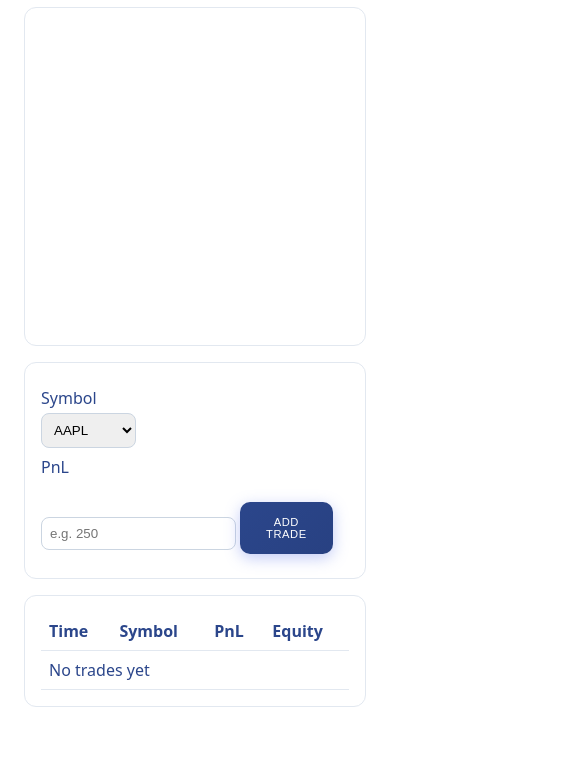
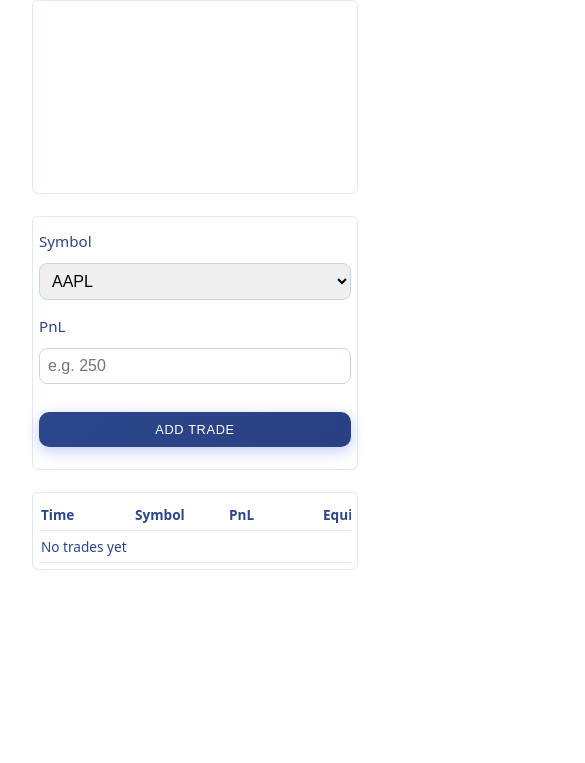
Before and after one commit to Mpumelelo-Lu/AlgoHive, a plain HTML site: page index.html in a window 390 px wide. Shown: the part 81-844 px from the top of the page, 585 px wide, since content can reach past the window. Drawn offline with nearby package versions, Linux system fonts and the light colour scheme; files that its build step writes are made by us from their sources; no server answers.

Commit message:
modified css

```diff
--- a/Css/Styles.css
+++ b/Css/Styles.css
@@ -30,3 +30,124 @@ button:hover {
   transform: translateY(-2px);
   box-shadow: 0 6px 20px rgba(102, 126, 234, 0.6);
 }
+
+/* Add a container for main content for better control */
+main {
+  max-width: 1000px;
+  margin: 0 auto;
+  display: flex;
+  flex-direction: column;
+  gap: 16px;
+}
+
+/* Make cards stack and stretch on mobile */
+#chart-card, #form-card, #table-card {
+  width: 100%;
+  box-sizing: border-box;
+}
+
+/* Responsive table: allow horizontal scroll on small screens */
+@media (max-width: 900px) {
+  table {
+    display: block;
+    width: 100%;
+    overflow-x: auto;
+    -webkit-overflow-scrolling: touch;
+    white-space: nowrap;
+  }
+  th, td {
+    min-width: 90px;
+  }
+}
+
+/* Stack form fields vertically and stretch inputs/buttons */
+#form-card {
+  display: flex;
+  flex-direction: column;
+  gap: 8px;
+}
+#form-card label,
+#form-card input,
+#form-card select,
+#form-card button {
+  width: 100%;
+  box-sizing: border-box;
+}
+
+/* Make canvas responsive */
+#equity-canvas {
+  width: 100% !important;
+  max-width: 100%;
+  height: auto !important;
+  min-height: 180px;
+  display: block;
+}
+
+/* Adjust padding and font sizes for smaller screens */
+@media (max-width: 768px) {
+  body {
+    padding: 8px;
+  }
+  header h1 {
+    font-size: 1.25rem;
+  }
+  main {
+    padding: 0;
+    gap: 12px;
+  }
+  #chart-card, #form-card, #table-card {
+    padding: 10px;
+    border-radius: 8px;
+    margin-bottom: 10px;
+  }
+  label {
+    font-size: 0.95rem;
+  }
+  input, select, button {
+    font-size: 1rem;
+  }
+  th, td {
+    padding: 8px 4px;
+    font-size: 0.95rem;
+  }
+}
+
+@media (max-width: 480px) {
+  header h1 {
+    font-size: 1rem;
+  }
+  #chart-card, #form-card, #table-card {
+    padding: 6px;
+    border-radius: 6px;
+  }
+  th, td {
+    padding: 6px 2px;
+    font-size: 0.85rem;
+  }
+  button {
+    padding: 10px;
+    font-size: 0.8rem;
+  }
+}
+
+/* Tablet landscape */
+@media (min-width: 769px) and (max-width: 1024px) {
+  main {
+    max-width: 900px;
+  }
+}
+
+/* Desktop large */
+@media (min-width: 1400px) {
+  body {
+    padding: 40px;
+  }
+
+  main {
+    max-width: 1400px;
+  }
+
+  #chart-card, #form-card, #table-card {
+    padding: 32px;
+  }
+}
```
